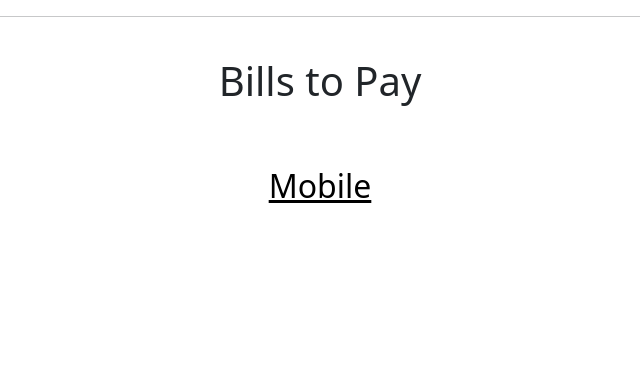
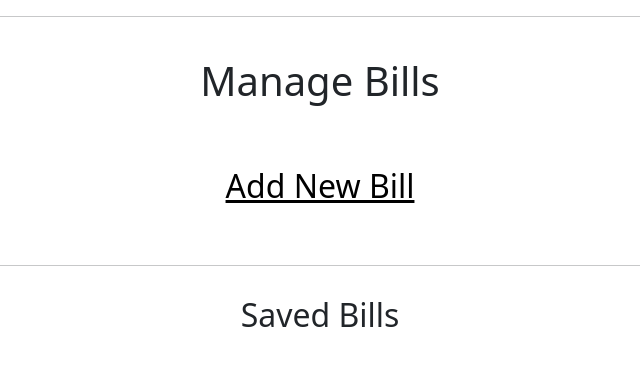
Before and after one commit to kvalge/task-manager-flask, a Flask app: page /bills/ in a window 1280 px wide. Shown: the part 26-392 px from the top of the page, without its empty margins (320-960 px from the left). Run offline with Flask 3, Linux system fonts and the light colour scheme.

Commit message:
Created functionalities to add, return, edit and delete bills.

```diff
--- a/app/tasks/bills/routes.py
+++ b/app/tasks/bills/routes.py
@@ -1,12 +1,47 @@
-from flask import render_template
+from flask import render_template, request, redirect, url_for
+
+from app import db
+from app.models.bill import Bill
 from app.tasks.bills import bp
 
 
 @bp.route('/')
 def index():
-    return render_template('bills/index.html')
+    bills = Bill.query.all()
+    return render_template('bills/index.html', bills=bills)
 
 
-@bp.route('/mobile/')
-def categories():
-    return render_template('bills/mobile.html')
+@bp.route('/new/', methods=('GET', 'POST'))
+def new():
+    if request.method == 'POST':
+        new_bill = Bill(service=request.form['service'],
+                        period=request.form['period'],
+                        price=request.form['price'])
+        db.session.add(new_bill)
+        db.session.commit()
+        return redirect(url_for('bills.index'))
+    return render_template('bills/new-bill.html')
+
+
+@bp.route('/edit/<id>', methods=['GET', 'POST'])
+def get_bill_by_id_for_edit(id):
+    bill = Bill.query.filter_by(id=id).first()
+    return render_template('bills/edit-bill.html', bill=bill)
+
+
+@bp.route('/update/<id>', methods=['GET', 'POST'])
+def update(id):
+    bill = Bill.query.filter_by(id=id).first()
+    bill.service = request.form["service"]
+    bill.period = request.form["period"]
+    bill.price = request.form["price"]
+    db.session.commit()
+    return index()
+
+
+@bp.route('/delete/<id>', methods=['GET', 'POST'])
+def delete(id):
+    bill = Bill.query.filter_by(id=id).first()
+    db.session.delete(bill)
+    db.session.commit()
+    return index()
--- a/app/templates/bills/index.html
+++ b/app/templates/bills/index.html
@@ -1,8 +1,39 @@
 {% extends 'base.html' %}
 
 {% block content %}
-<span class="title"><h1>{% block title %} Bills to Pay {% endblock %}</h1></span>
+<span class="title"><h1>{% block title %} Manage Bills {% endblock %}</h1></span>
 <div class="content">
-    <h2><a href="/bills/mobile">Mobile</a></h2>
+    <h2><a href="/bills/new">Add New Bill</a></h2>
+    <br>
+    <hr>
+</div>
+<div class="content">
+    <h2>Saved Bills</h2>
+    {% for bill in bills %}
+    <div>
+        <p>
+            <b>
+                <a>
+                    {{ bill.service }}
+                </a>
+            </b>
+        </p>
+        <div class="content">
+            <p>{{ bill.period }}</p>
+        </div>
+        <div class="content">
+            <p>{{ bill.price }}</p>
+        </div>
+        <form action="/bills/edit/{{bill.id}}" method=post>
+            <input type="hidden" name="id" value="">
+            <input type="submit" value="Edit" class="button"/>
+        </form>
+        <form action="/bills/delete/{{bill.id}}" method=post>
+            <input type="hidden" name="id" value="">
+            <input type="submit" value="Delete" class="button"/>
+        </form>
+        <hr>
+    </div>
+    {% endfor %}
 </div>
 {% endblock %}
```
Also changed, not shown: app/templates/bills/edit-bill.html (added, +22 -0 lines), app/templates/bills/mobile.html (deleted, +0 -8 lines), app/templates/bills/new-bill.html (added, +20 -0 lines).
